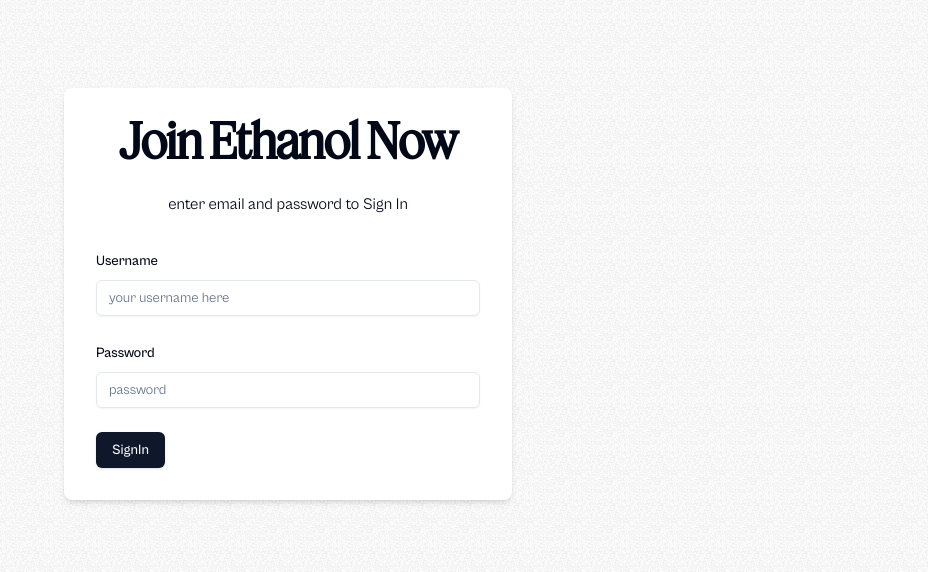
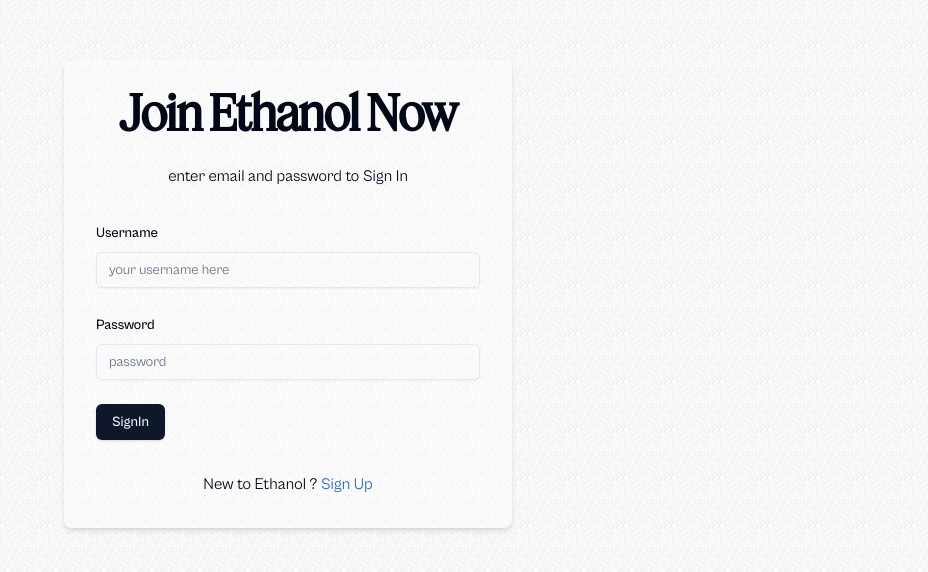
Before and after one commit to mangat-ram/Ethanol-Client, a Next.js app: page /signIn in a window 1280 px wide. Shown: the part 106-678 px from the top of the page, without its empty margins (352-1280 px from the left). Built offline with nearby package versions, Linux system fonts and the light colour scheme.

Commit message:
Added some features of redirection on SignIn and SignUp.

```diff
--- a/src/app/(auth)/signIn/page.tsx
+++ b/src/app/(auth)/signIn/page.tsx
@@ -19,6 +19,7 @@ import {
 import { Input } from "@/components/ui/input"
 import { Loader2 } from 'lucide-react';
 import { signInSchema } from "@/schemas/signInSchema"
+import Link from "next/link";
 
 const SignIn = () => {
 
@@ -41,8 +42,8 @@ const SignIn = () => {
   }
 
   return (
-      <div className="grainy font-cabinet flex justify-center items-center min-h-screen bg-gray-100">
-        <div className="w-full max-w-md p-8 space-y-8 bg-white rounded-lg shadow-md">
+      <div className="grainy font-cabinet flex justify-center items-center min-h-screen">
+        <div className="w-full max-w-md p-8 space-y-8 bg-white/30 rounded-lg shadow-md">
           <div className="text-center">
             <h1 className="text-4xl font-bold tracking-tight lg:text-5xl mb-6 font-featureDeck">
               Join Ethanol Now
@@ -97,6 +98,7 @@ const SignIn = () => {
               </Button>
             </form>
           </Form>
+          <span className="flex items-center justify-center"><p>New to Ethanol ?  <Link href="/signUp" className="text-blue-600 hover:text-blue-800">Sign Up</Link></p></span>
         </div>
       </div>
   )
--- a/src/app/(auth)/signUp/page.tsx
+++ b/src/app/(auth)/signUp/page.tsx
@@ -21,6 +21,7 @@ import { useDebounceCallback } from "usehooks-ts";
 import { useToast } from "@/components/ui/use-toast";
 import { useRouter } from "next/navigation";
 import axios from "axios";
+import Link from "next/link";
 
 const SignUp = () => {
 
@@ -90,7 +91,7 @@ const SignUp = () => {
   return (
 
       <div className="grainy font-cabinet flex justify-center items-center min-h-screen bg-gray-100">
-        <div className="w-full max-w-md p-8 space-y-8 bg-white rounded-lg shadow-md">
+        <div className="w-full max-w-md p-8 space-y-8 bg-white/50 rounded-lg shadow-md">
           <div className="text-center">
             <h1 className="text-4xl font-bold tracking-tight lg:text-5xl mb-6 font-featureDeck">
               Join Ethanol Now
@@ -184,6 +185,7 @@ const SignUp = () => {
               </Button>
             </form>
           </Form>
+        <span className="flex items-center justify-center"><p>Already a User ? <Link href="/signIn" className="text-blue-600 hover:text-blue-800">Sign In</Link></p></span>
         </div>
       </div>
   )
```
